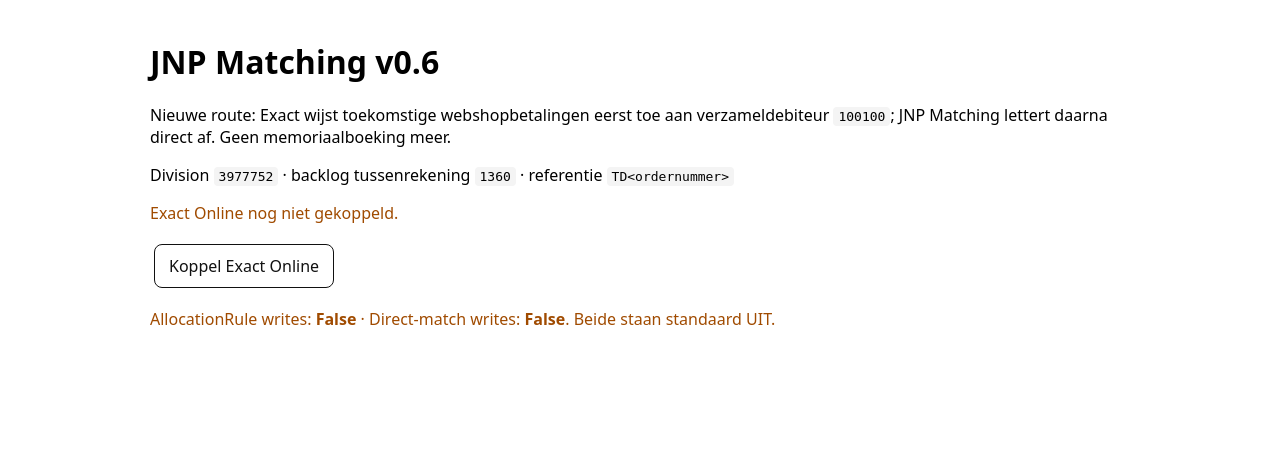
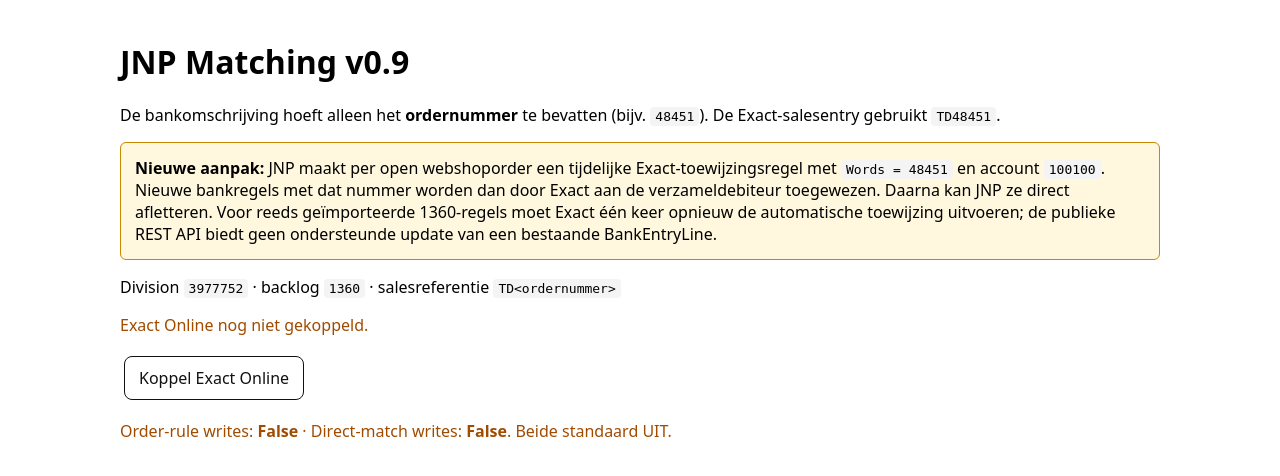
Before and after one commit to JNPDrops/jnp-matching, a FastAPI app: page / in a window 1280 px wide. Shown: the top 476 px of the page. Run offline with FastAPI, Linux system fonts and the light colour scheme.

Commit message:
Add files via upload

```diff
--- a/app/main.py
+++ b/app/main.py
@@ -25,10 +25,9 @@ DIVISION = int(os.getenv("EXACT_DIVISION", "3977752"))
 SUSPENSE_GL_CODE = os.getenv("SUSPENSE_GL_CODE", "1360")
 COLLECTIVE_DEBTOR_CODE = os.getenv("COLLECTIVE_DEBTOR_CODE", "100100")
 ORDER_REF_PREFIX = os.getenv("ORDER_REF_PREFIX", "TD")
-ALLOCATION_WORDS = os.getenv("ALLOCATION_WORDS", "TD")
 TOKEN_STORE_PATH = Path(os.getenv("TOKEN_STORE_PATH", "./exact_tokens.json"))
 SESSION_SECRET = os.getenv("SESSION_SECRET", "dev-only-change-me")
-ENABLE_ALLOCATION_RULE_WRITES = os.getenv("ENABLE_ALLOCATION_RULE_WRITES", "false").lower() == "true"
+ENABLE_ORDER_RULE_WRITES = os.getenv("ENABLE_ORDER_RULE_WRITES", os.getenv("ENABLE_ALLOCATION_RULE_WRITES", "false")).lower() == "true"
 ENABLE_DIRECT_MATCH_WRITES = os.getenv("ENABLE_DIRECT_MATCH_WRITES", "false").lower() == "true"
 
 AUTH_URL = f"{BASE_URL}/api/oauth2/auth"
@@ -37,7 +36,7 @@ API_V1 = f"{BASE_URL}/api/v1"
 API_BETA = f"{BASE_URL}/api/v1/beta"
 MATCHSETS_URL = f"{BASE_URL}/docs/XMLUpload.aspx"
 
-app = FastAPI(title="JNP Matching", version="0.6.0")
+app = FastAPI(title="JNP Matching", version="0.9.0")
 app.add_middleware(SessionMiddleware, secret_key=SESSION_SECRET, https_only=False, same_site="lax")
 templates = Jinja2Templates(directory=str(Path(__file__).parent / "templates"))
 
@@ -337,7 +336,7 @@ async def diagnose_receivable(order_number: str) -> dict[str, Any]:
         "transaction_lines_interesting": [pick(r) for r in tx_rows],
         "transaction_lines_raw": tx_rows,
         "writes_enabled": {
-            "allocation_rule": ENABLE_ALLOCATION_RULE_WRITES,
+            "order_rule": ENABLE_ORDER_RULE_WRITES,
             "direct_match": ENABLE_DIRECT_MATCH_WRITES,
         },
     }
@@ -353,27 +352,84 @@ async def allocation_rules() -> list[dict[str, Any]]:
         raise
 
 
-async def allocation_rule_preview() -> dict[str, Any]:
+async def open_webshop_receivables(limit: int = 500) -> list[dict[str, Any]]:
+    """Return open webshop receivables for the collective debtor.
+
+    The bank description is expected to contain only the numeric WooCommerce order
+    number. Exact sales entries use YourRef TD<order>. We therefore create one
+    allocation rule per open order, with Words=<order number>.
+    """
+    params = {
+        "$select": "AccountId,AccountCode,AccountName,Amount,CurrencyCode,Description,EntryNumber,InvoiceDate,InvoiceNumber,JournalCode,YourRef",
+        "$top": str(max(1, min(limit, 1000))),
+    }
+    rows = _extract_results(await exact_get("read/financial/ReceivablesList", params))
+    out: list[dict[str, Any]] = []
+    for r in rows:
+        if str(r.get("AccountCode") or "").strip() != COLLECTIVE_DEBTOR_CODE:
+            continue
+        m = re.fullmatch(rf"{re.escape(ORDER_REF_PREFIX)}(\d{{4,10}})", str(r.get("YourRef") or "").strip(), re.I)
+        if not m:
+            continue
+        item = dict(r)
+        item["OrderNumber"] = m.group(1)
+        out.append(item)
+    return out
+
+
+async def order_rule_status(limit: int = 500) -> dict[str, Any]:
     account = await find_collective_debtor()
+    receivables = await open_webshop_receivables(limit)
     all_rules = await allocation_rules()
-    same = [r for r in all_rules if str(r.get("Account") or "").lower() == str(account["ID"]).lower() and str(r.get("Words") or "").strip().lower() == ALLOCATION_WORDS.strip().lower()]
+    account_id = str(account["ID"]).lower()
+    rules_by_word: dict[str, dict[str, Any]] = {}
+    for rule in all_rules:
+        if str(rule.get("Account") or "").lower() != account_id:
+            continue
+        word = str(rule.get("Words") or "").strip()
+        if word:
+            rules_by_word[word] = rule
+    items = []
+    for rec in receivables:
+        order_no = rec["OrderNumber"]
+        items.append({
+            "order_number": order_no,
+            "your_ref": rec.get("YourRef"),
+            "entry_number": rec.get("EntryNumber"),
+            "amount": str(money(rec.get("Amount"))),
+            "currency": rec.get("CurrencyCode") or "EUR",
+            "rule_exists": order_no in rules_by_word,
+            "rule_id": (rules_by_word.get(order_no) or {}).get("ID"),
+            "payload": {"Account": account["ID"], "Words": order_no},
+        })
     return {
         "account": account,
-        "words": ALLOCATION_WORDS,
-        "existing": same,
+        "items": items,
+        "open_count": len(items),
+        "missing_count": sum(1 for i in items if not i["rule_exists"]),
         "all_rules_count": len(all_rules),
-        "payload": {"Account": account["ID"], "Words": ALLOCATION_WORDS},
     }
 
 
-async def create_allocation_rule() -> dict[str, Any]:
-    if not ENABLE_ALLOCATION_RULE_WRITES:
-        raise HTTPException(403, "AllocationRule schrijven staat op slot.")
-    preview = await allocation_rule_preview()
-    if preview["existing"]:
-        return {"ok": True, "created": False, "message": "Regel bestond al.", "rule": preview["existing"][0]}
-    created = _extract_entity(await exact_beta_post("cashflow/AllocationRule", preview["payload"]))
-    return {"ok": True, "created": True, "message": "AllocationRule aangemaakt.", "rule": created}
+async def create_order_rule(order_number: str) -> dict[str, Any]:
+    if not ENABLE_ORDER_RULE_WRITES:
+        raise HTTPException(403, "Order-toewijzingsregels schrijven staat op slot.")
+    if not re.fullmatch(r"\d{4,10}", order_number):
+        raise HTTPException(400, "Ongeldig ordernummer.")
+    account = await find_collective_debtor()
+    recs = await find_receivable(order_number)
+    if len(recs) != 1:
+        raise HTTPException(409, f"Verwacht precies 1 openstaande post voor TD{order_number}, gevonden: {len(recs)}.")
+    if str(recs[0].get("AccountCode") or "").strip() != COLLECTIVE_DEBTOR_CODE:
+        raise HTTPException(409, "Openstaande post staat niet op de verzameldebiteur.")
+    existing = await allocation_rules()
+    account_id = str(account["ID"]).lower()
+    for rule in existing:
+        if str(rule.get("Account") or "").lower() == account_id and str(rule.get("Words") or "").strip() == order_number:
+            return {"ok": True, "created": False, "message": "Regel bestond al.", "rule": rule, "order_number": order_number}
+    payload = {"Account": account["ID"], "Words": order_number}
+    created = _extract_entity(await exact_beta_post("cashflow/AllocationRule", payload))
+    return {"ok": True, "created": True, "message": "Order-toewijzingsregel aangemaakt.", "rule": created, "order_number": order_number}
 
 
 async def run_legacy_dry_run(limit: int = 100) -> list[dict[str, Any]]:
@@ -539,15 +595,15 @@ async def execute_direct_match(bank_line_id: str) -> dict[str, Any]:
 
 @app.get("/health")
 async def health():
-    return {"ok": True, "division": DIVISION, "version": "0.7.0", "allocation_rule_writes": ENABLE_ALLOCATION_RULE_WRITES, "direct_match_writes": ENABLE_DIRECT_MATCH_WRITES}
+    return {"ok": True, "division": DIVISION, "version": "0.9.0", "order_rule_writes": ENABLE_ORDER_RULE_WRITES, "direct_match_writes": ENABLE_DIRECT_MATCH_WRITES}
 
 
 @app.get("/", response_class=HTMLResponse)
 async def home(request: Request):
     return templates.TemplateResponse("index.html", {
         "request": request, "connected": _load_tokens() is not None, "division": DIVISION,
-        "suspense": SUSPENSE_GL_CODE, "debtor": COLLECTIVE_DEBTOR_CODE, "allocation_words": ALLOCATION_WORDS,
-        "allocation_rule_writes": ENABLE_ALLOCATION_RULE_WRITES, "direct_match_writes": ENABLE_DIRECT_MATCH_WRITES,
+        "suspense": SUSPENSE_GL_CODE, "debtor": COLLECTIVE_DEBTOR_CODE,
+        "order_rule_writes": ENABLE_ORDER_RULE_WRITES, "direct_match_writes": ENABLE_DIRECT_MATCH_WRITES,
     })
 
 
@@ -589,16 +645,23 @@ async def allocated_page(request: Request, limit: int = 100):
     return templates.TemplateResponse("allocated.html", {"request": request, "results": await run_allocated_dry_run(limit), "limit": limit, "writes_enabled": ENABLE_DIRECT_MATCH_WRITES})
 
 
-@app.get("/allocation-rule", response_class=HTMLResponse)
-async def allocation_rule_page(request: Request):
-    preview = await allocation_rule_preview()
-    return templates.TemplateResponse("allocation_rule.html", {"request": request, "preview": preview, "writes_enabled": ENABLE_ALLOCATION_RULE_WRITES})
+@app.get("/allocation-rule")
+async def allocation_rule_redirect():
+    return RedirectResponse("/order-rules")
 
 
-@app.post("/allocation-rule/create", response_class=HTMLResponse)
-async def allocation_rule_create_page(request: Request):
-    result = await create_allocation_rule()
-    return templates.TemplateResponse("allocation_rule_done.html", {"request": request, "result": result})
+@app.get("/order-rules", response_class=HTMLResponse)
+async def order_rules_page(request: Request, limit: int = 500):
+    status = await order_rule_status(limit)
+    return templates.TemplateResponse("order_rules.html", {
+        "request": request, "status": status, "writes_enabled": ENABLE_ORDER_RULE_WRITES,
+    })
+
+
+@app.post("/order-rules/{order_number}/create", response_class=HTMLResponse)
+async def order_rule_create_page(request: Request, order_number: str):
+    result = await create_order_rule(order_number)
+    return templates.TemplateResponse("order_rule_done.html", {"request": request, "result": result})
 
 
 @app.get("/direct-match/{bank_line_id}", response_class=HTMLResponse)
--- a/app/templates/index.html
+++ b/app/templates/index.html
@@ -1,6 +1,8 @@
-<!doctype html><html lang="nl"><head><meta charset="utf-8"><meta name="viewport" content="width=device-width,initial-scale=1"><title>JNP Matching</title><style>body{font-family:system-ui,Arial,sans-serif;max-width:980px;margin:40px auto;padding:0 20px}a.button{display:inline-block;padding:10px 14px;border:1px solid #111;border-radius:8px;text-decoration:none;color:#111;margin:4px}code{background:#f4f4f4;padding:2px 5px;border-radius:4px}.ok{color:#087a34}.warn{color:#a04b00}.danger{color:#a40000;font-weight:700}</style></head><body>
-<h1>JNP Matching v0.6</h1><p>Nieuwe route: Exact wijst toekomstige webshopbetalingen eerst toe aan verzameldebiteur <code>{{ debtor }}</code>; JNP Matching lettert daarna direct af. Geen memoriaalboeking meer.</p>
-<p>Division <code>{{ division }}</code> · backlog tussenrekening <code>{{ suspense }}</code> · referentie <code>{{ allocation_words }}&lt;ordernummer&gt;</code></p>
-{% if connected %}<p class="ok">Exact Online gekoppeld.</p><p><a class="button" href="/allocation-rule">1. Toewijzingsregel controleren</a><a class="button" href="/allocated?limit=100">2. Toegewezen betalingen</a><a class="button" href="/dry-run?limit=100">Bestaande 1360-backlog</a><a class="button" href="/diagnose/48451">Diagnose TD48451</a></p>{% else %}<p class="warn">Exact Online nog niet gekoppeld.</p><a class="button" href="/login">Koppel Exact Online</a>{% endif %}
-<p class="warn">AllocationRule writes: <strong>{{ allocation_rule_writes }}</strong> · Direct-match writes: <strong>{{ direct_match_writes }}</strong>. Beide staan standaard UIT.</p>
+<!doctype html><html lang="nl"><head><meta charset="utf-8"><meta name="viewport" content="width=device-width,initial-scale=1"><title>JNP Matching</title><style>body{font-family:system-ui,Arial,sans-serif;max-width:1040px;margin:40px auto;padding:0 20px}a.button{display:inline-block;padding:10px 14px;border:1px solid #111;border-radius:8px;text-decoration:none;color:#111;margin:4px}code{background:#f4f4f4;padding:2px 5px;border-radius:4px}.ok{color:#087a34}.warn{color:#a04b00}.box{padding:14px;background:#fff8df;border:1px solid #c88900;border-radius:6px}</style></head><body>
+<h1>JNP Matching v0.9</h1>
+<p>De bankomschrijving hoeft alleen het <strong>ordernummer</strong> te bevatten (bijv. <code>48451</code>). De Exact-salesentry gebruikt <code>TD48451</code>.</p>
+<div class="box"><strong>Nieuwe aanpak:</strong> JNP maakt per open webshoporder een tijdelijke Exact-toewijzingsregel met <code>Words = 48451</code> en account <code>{{ debtor }}</code>. Nieuwe bankregels met dat nummer worden dan door Exact aan de verzameldebiteur toegewezen. Daarna kan JNP ze direct afletteren. Voor reeds geïmporteerde 1360-regels moet Exact één keer opnieuw de automatische toewijzing uitvoeren; de publieke REST API biedt geen ondersteunde update van een bestaande BankEntryLine.</div>
+<p>Division <code>{{ division }}</code> · backlog <code>{{ suspense }}</code> · salesreferentie <code>TD&lt;ordernummer&gt;</code></p>
+{% if connected %}<p class="ok">Exact Online gekoppeld.</p><p><a class="button" href="/order-rules">1. Orderregels controleren</a><a class="button" href="/allocated?limit=100">2. Toegewezen betalingen</a><a class="button" href="/dry-run?limit=100">Bestaande 1360-backlog</a><a class="button" href="/diagnose/48451">Diagnose 48451</a></p>{% else %}<p class="warn">Exact Online nog niet gekoppeld.</p><a class="button" href="/login">Koppel Exact Online</a>{% endif %}
+<p class="warn">Order-rule writes: <strong>{{ order_rule_writes }}</strong> · Direct-match writes: <strong>{{ direct_match_writes }}</strong>. Beide standaard UIT.</p>
 </body></html>
--- /dev/null
+++ b/app/templates/order_rule_done.html
@@ -0,0 +1 @@
+<!doctype html><html lang="nl"><head><meta charset="utf-8"><title>Orderregel</title><style>body{font-family:system-ui,Arial;max-width:800px;margin:40px auto;padding:0 20px}</style></head><body><p><a href="/order-rules">← terug</a></p><h1>Orderregel {{ result.order_number }}</h1><p>{{ result.message }}</p><pre>{{ result.rule }}</pre></body></html>
```
Also changed, not shown: app/templates/order_rules.html (added, +10 -0 lines), README.md.
